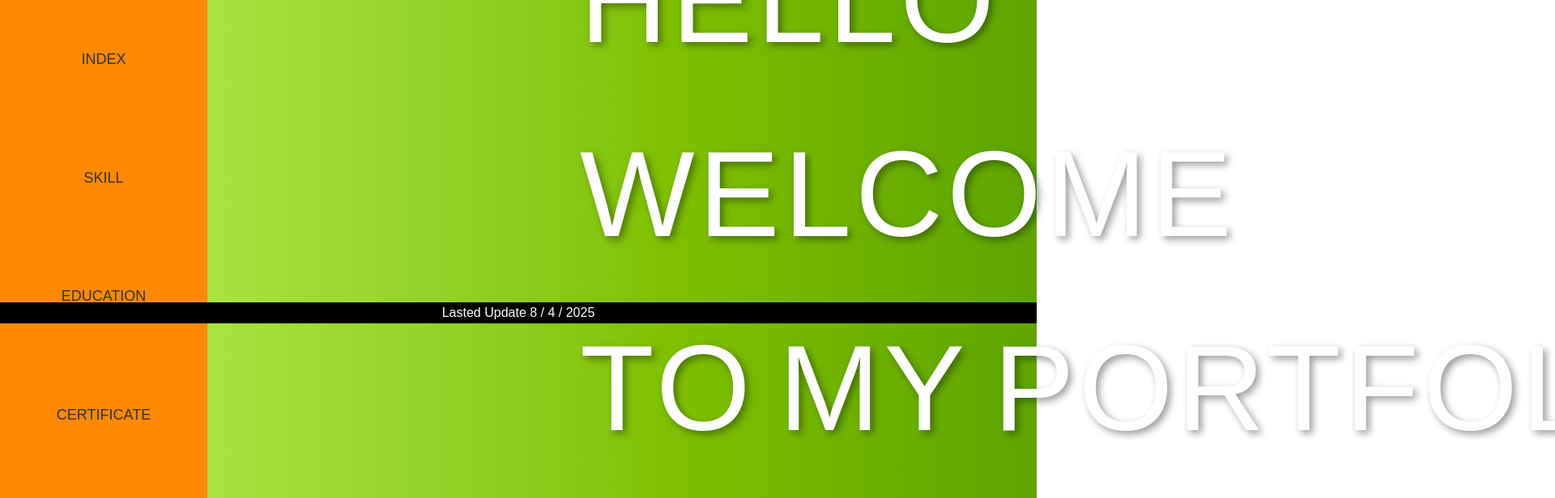
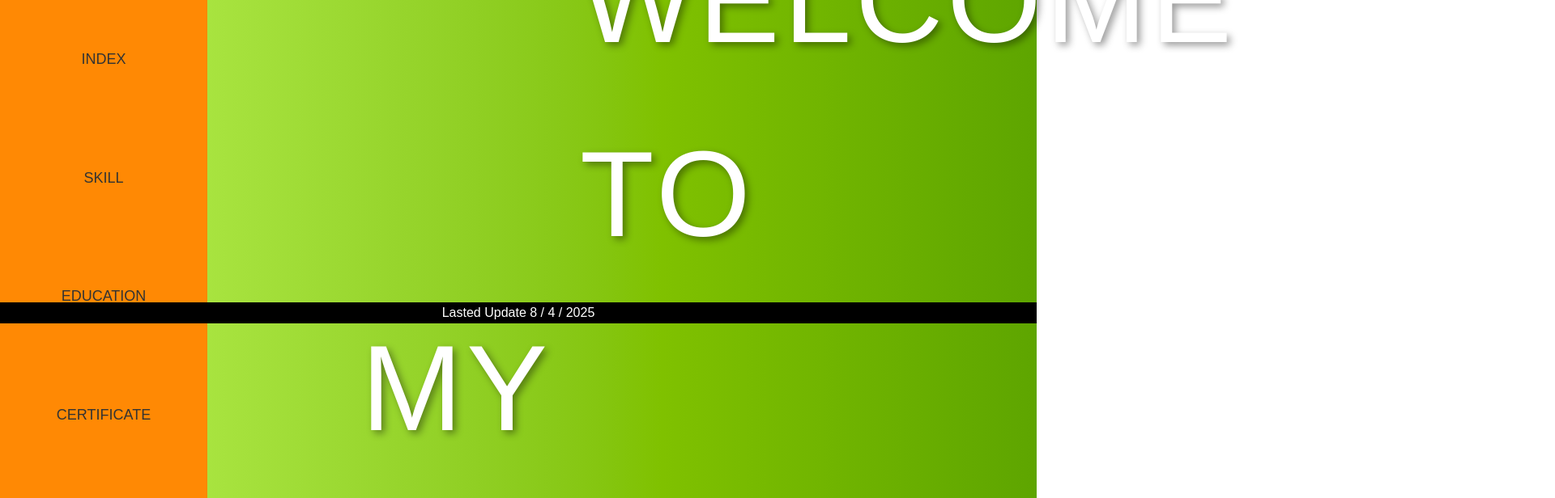
Before and after one commit to Parnzzz/Parnzzz.github.io, a Next.js app: page / in a window 1280 px wide. Shown: the part 400-1016 px from the top of the page at 81% size, 1920 px wide, since content can reach past the window. Built offline with nearby package versions, Linux system fonts and the light colour scheme.

Commit message:
Update page.js

```diff
--- a/src/app/page.js
+++ b/src/app/page.js
@@ -78,8 +78,8 @@ ${slideInLeft}
    margin-left: 30px;
    `
 
- const WordsContainer = styled.div`
- display: flex;
+ const WordsContainer = styled.span`
+
  justify-content: center;
 
 `;
```
